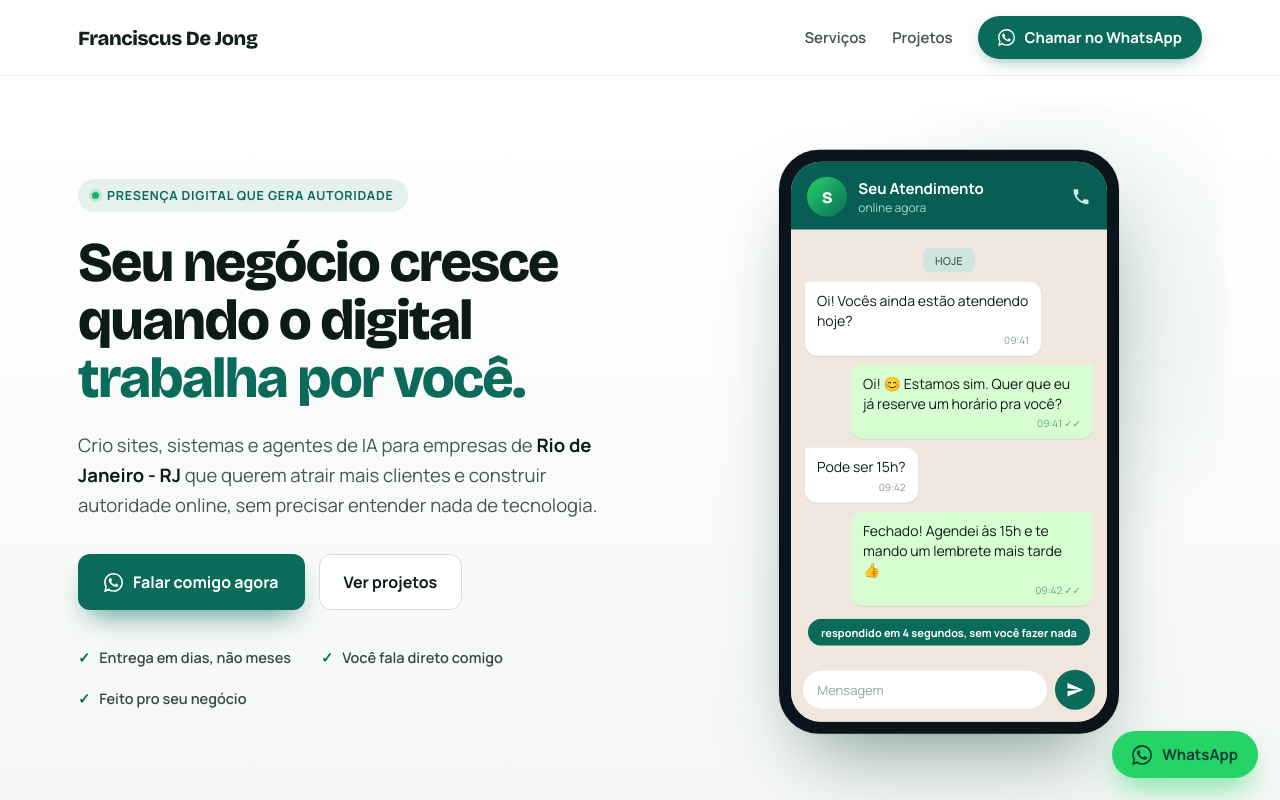
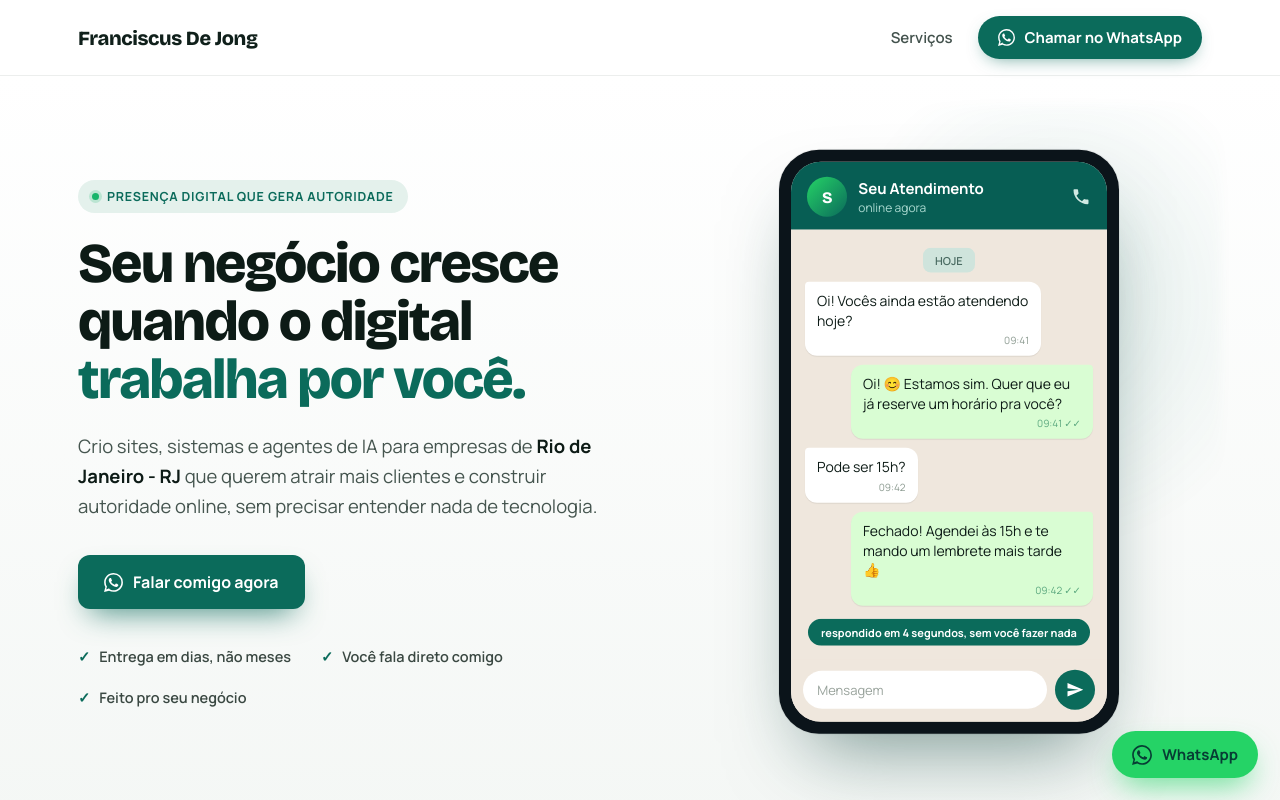
Before and after one commit to DJong90/portfolio, a plain HTML site: page index.html in a window 1280 px wide. Shown: the top 800 px of the page. Drawn offline with nearby package versions, Linux system fonts and the light colour scheme.

Commit message:
Disable 'Projetos' link in index.html
Commented out the 'Projetos' link and related button.

```diff
--- a/index.html
+++ b/index.html
@@ -1,4 +1,3 @@
-<!DOCTYPE html>
 <html lang="pt-BR">
 <head>
 <meta charset="utf-8">
@@ -62,7 +61,7 @@
       <a href="#top" style="font-family: 'Bricolage Grotesque', sans-serif; font-weight: 800; font-size: 20px; letter-spacing: -.02em; color: #10201b;">Franciscus De Jong</a>
       <nav style="display: flex; align-items: center; gap: 26px;">
         <a href="#servicos" style="font-weight: 600; font-size: 15px; color: #43524d;">Serviços</a>
-        <a href="#projetos" style="font-weight: 600; font-size: 15px; color: #43524d;">Projetos</a>
+        <!-- <a href="#projetos" style="font-weight: 600; font-size: 15px; color: #43524d;">Projetos</a> -->
         <a href="https://wa.me/5521996452593?text=Oi!%20Vi%20o%20seu%20portf%C3%B3lio%20e%20queria%20saber%20mais." target="_blank" rel="noopener" class="hv-wa" style="display: inline-flex; align-items: center; gap: 9px; background: #0b6b5b; color: #fff; font-weight: 700; font-size: 15px; padding: 11px 20px; border-radius: 999px; box-shadow: 0 6px 18px -8px rgba(11,107,91,.7); transition: background .2s;">
           <svg width="17" height="17" viewBox="0 0 24 24" fill="#fff"><path d="M.057 24l1.687-6.163a11.867 11.867 0 01-1.587-5.946C.16 5.335 5.495 0 12.05 0a11.82 11.82 0 018.413 3.488 11.82 11.82 0 013.48 8.414c-.003 6.557-5.338 11.892-11.893 11.892a11.9 11.9 0 01-5.688-1.448L.057 24zm6.597-3.807c1.676.995 3.276 1.591 5.392 1.592 5.448 0 9.886-4.434 9.889-9.885.002-5.462-4.415-9.89-9.881-9.892-5.452 0-9.887 4.434-9.889 9.884a9.85 9.85 0 001.599 5.283l-1 3.652 3.891-1.634zm11.387-5.464c-.074-.124-.272-.198-.57-.347-.297-.149-1.758-.868-2.031-.967-.272-.099-.47-.149-.669.149-.198.297-.768.967-.941 1.165-.173.198-.347.223-.644.074-.297-.149-1.255-.462-2.39-1.475-.883-.788-1.48-1.761-1.653-2.059-.173-.297-.018-.458.13-.606.134-.133.297-.347.446-.52.149-.174.198-.298.298-.497.099-.198.05-.372-.025-.521-.074-.149-.669-1.611-.916-2.206-.242-.579-.487-.5-.669-.51l-.57-.01c-.198 0-.52.074-.792.372s-1.04 1.016-1.04 2.479 1.065 2.876 1.213 3.074c.149.198 2.095 3.2 5.076 4.487.71.306 1.263.489 1.694.626.712.226 1.36.194 1.872.118.571-.085 1.758-.719 2.006-1.413.248-.694.248-1.29.173-1.414z"/></svg>
           Chamar no WhatsApp
@@ -91,7 +90,7 @@
             <svg width="19" height="19" viewBox="0 0 24 24" fill="#fff"><path d="M.057 24l1.687-6.163a11.867 11.867 0 01-1.587-5.946C.16 5.335 5.495 0 12.05 0a11.82 11.82 0 018.413 3.488 11.82 11.82 0 013.48 8.414c-.003 6.557-5.338 11.892-11.893 11.892a11.9 11.9 0 01-5.688-1.448L.057 24zm6.597-3.807c1.676.995 3.276 1.591 5.392 1.592 5.448 0 9.886-4.434 9.889-9.885.002-5.462-4.415-9.89-9.881-9.892-5.452 0-9.887 4.434-9.889 9.884a9.85 9.85 0 001.599 5.283l-1 3.652 3.891-1.634zm11.387-5.464c-.074-.124-.272-.198-.57-.347-.297-.149-1.758-.868-2.031-.967-.272-.099-.47-.149-.669.149-.198.297-.768.967-.941 1.165-.173.198-.347.223-.644.074-.297-.149-1.255-.462-2.39-1.475-.883-.788-1.48-1.761-1.653-2.059-.173-.297-.018-.458.13-.606.134-.133.297-.347.446-.52.149-.174.198-.298.298-.497.099-.198.05-.372-.025-.521-.074-.149-.669-1.611-.916-2.206-.242-.579-.487-.5-.669-.51l-.57-.01c-.198 0-.52.074-.792.372s-1.04 1.016-1.04 2.479 1.065 2.876 1.213 3.074c.149.198 2.095 3.2 5.076 4.487.71.306 1.263.489 1.694.626.712.226 1.36.194 1.872.118.571-.085 1.758-.719 2.006-1.413.248-.694.248-1.29.173-1.414z"/></svg>
             Falar comigo agora
           </a>
-          <a href="#projetos" class="hv-ghost" style="display: inline-flex; align-items: center; gap: 8px; background: #fff; color: #0d1b16; font-weight: 700; font-size: 16px; padding: 16px 24px; border-radius: 12px; border: 1.5px solid #d5ddd9; transition: border-color .2s, color .2s;">Ver projetos</a>
+          <!-- <a href="#projetos" class="hv-ghost" style="display: inline-flex; align-items: center; gap: 8px; background: #fff; color: #0d1b16; font-weight: 700; font-size: 16px; padding: 16px 24px; border-radius: 12px; border: 1.5px solid #d5ddd9; transition: border-color .2s, color .2s;">Ver projetos</a> -->
         </div>
         <div style="display: flex; flex-wrap: wrap; gap: 22px 30px; margin-top: 38px;">
           <div style="display: flex; align-items: center; gap: 9px; font-weight: 600; font-size: 14.5px; color: #3a4842;"><span style="color:#0b6b5b;">✓</span> Entrega em dias, não meses</div>
```
